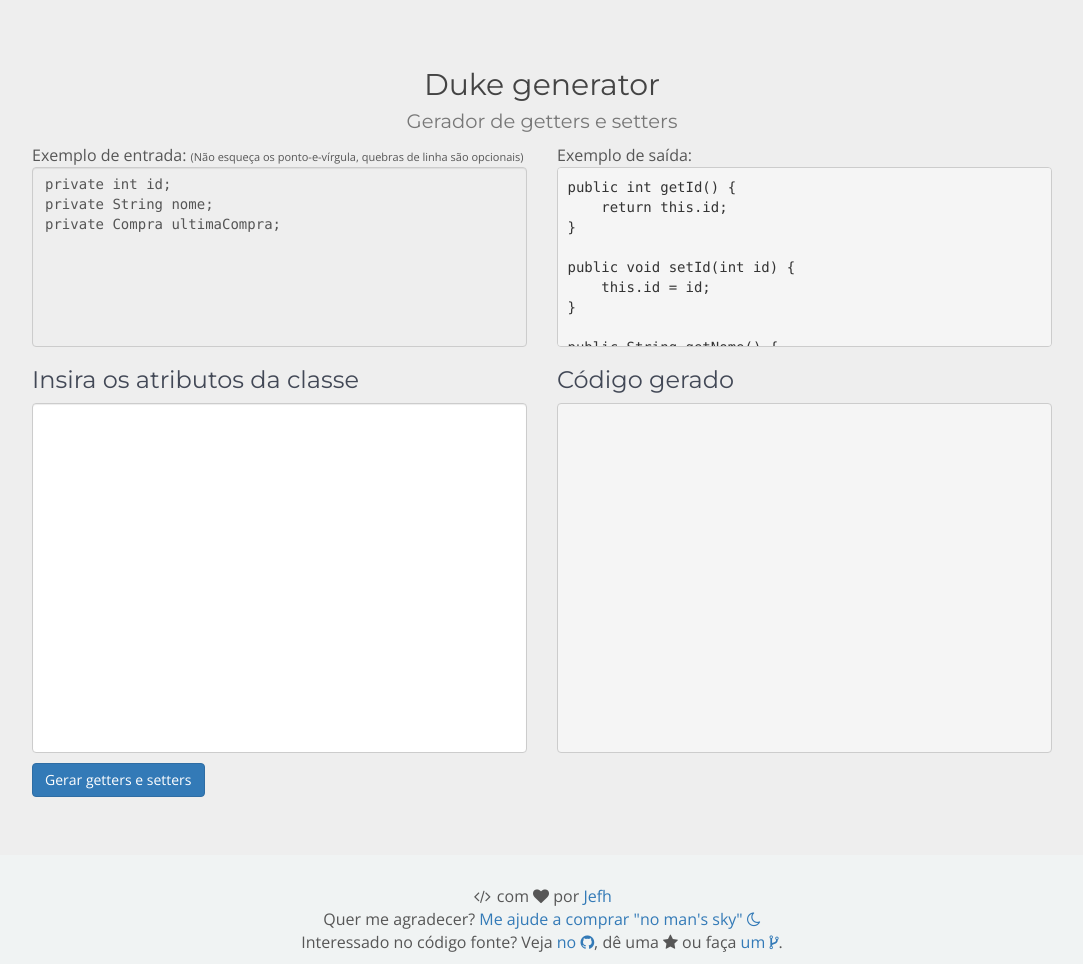
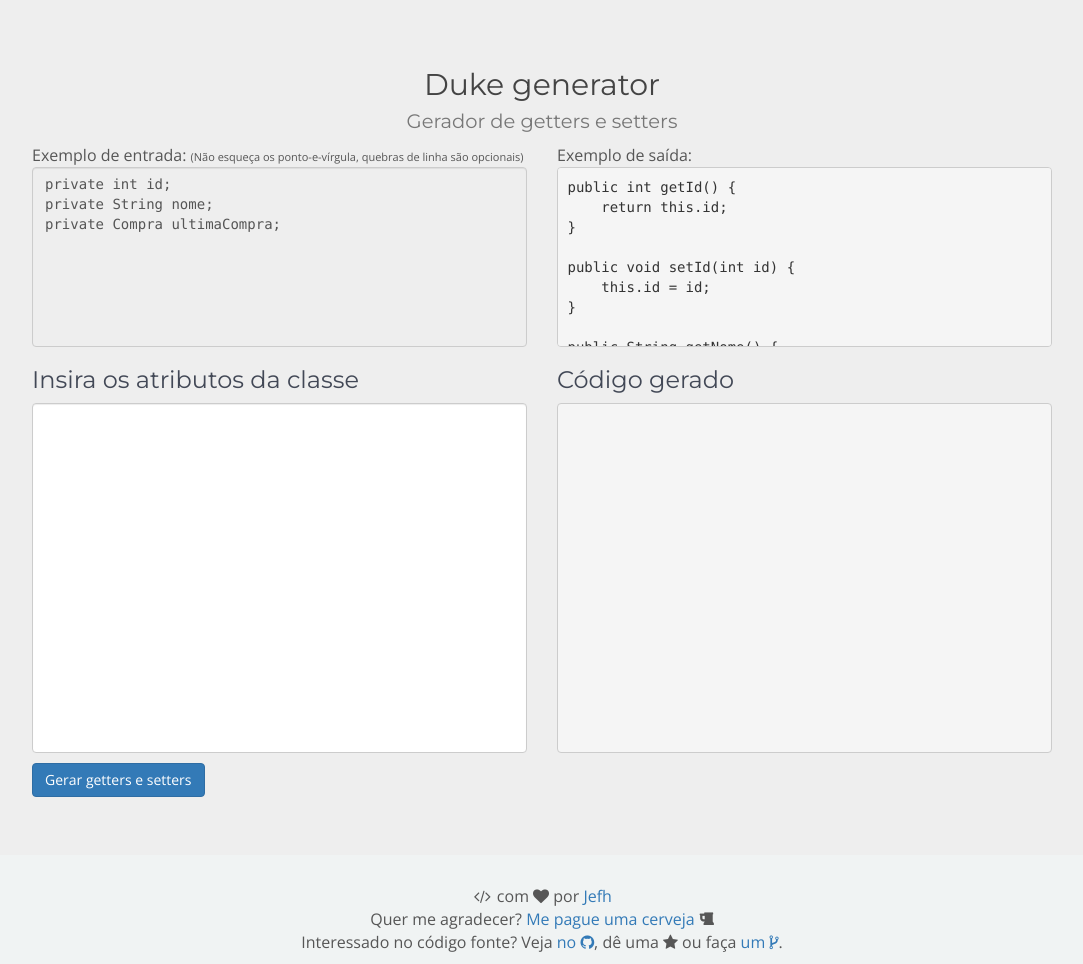
Before and after one commit to jfbueno/duke-generator, a plain HTML site: page index.html in a window 1280 px wide. Shown: the whole page, without its empty margins (98-1181 px from the left). Drawn offline with nearby package versions, Linux system fonts and the light colour scheme.

Commit message:
atualização do footer

```diff
--- a/index.html
+++ b/index.html
@@ -78,8 +78,9 @@ public void setUltimaCompra(Compra ultimaCompra) {
             <span class="fa fa-fw fa-code" alt="feito"></span> com <span class="fa fa-heart" alt="amor"></span> por <a href="http://pt.stackoverflow.com/users/18246/jbueno" target="_blank">Jefh</a>
             <br>
             Quer me agradecer? <a href="https://www.paypal.com/cgi-bin/webscr?cmd=_donations&business=FMK8G6EP83AVY&lc=BR&item_name=Jeferson%20Bueno&item_number=Cerveja%2fCafe&currency_code=BRL&bn=PP%2dDonationsBF%3abtn_donateCC_LG%2egif%3aNonHosted" target="_blank">
-                Me ajude a comprar "no man's sky" <span class="fa fa-moon-o"></span>
+                Me pague uma cerveja
             </a>
+            <span class="fa fa-beer"></span>
             <br>
             Interessado no código fonte?
             Veja <a href="https://github.com/jefhtavares/duke-generator" target="_blank">no <span class="fa fa-github"></span></a>,
```
